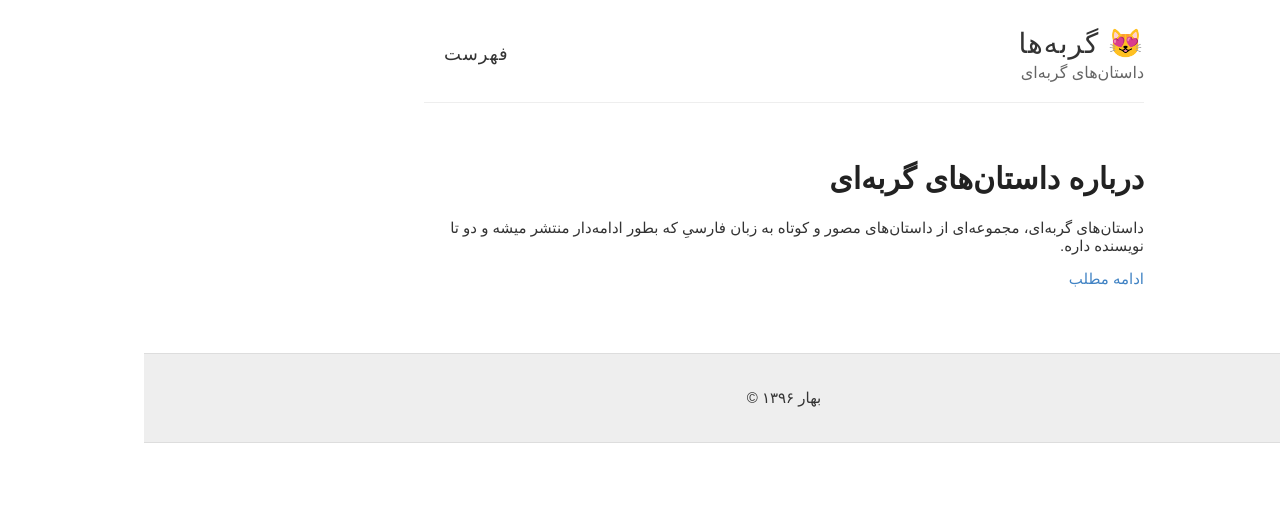
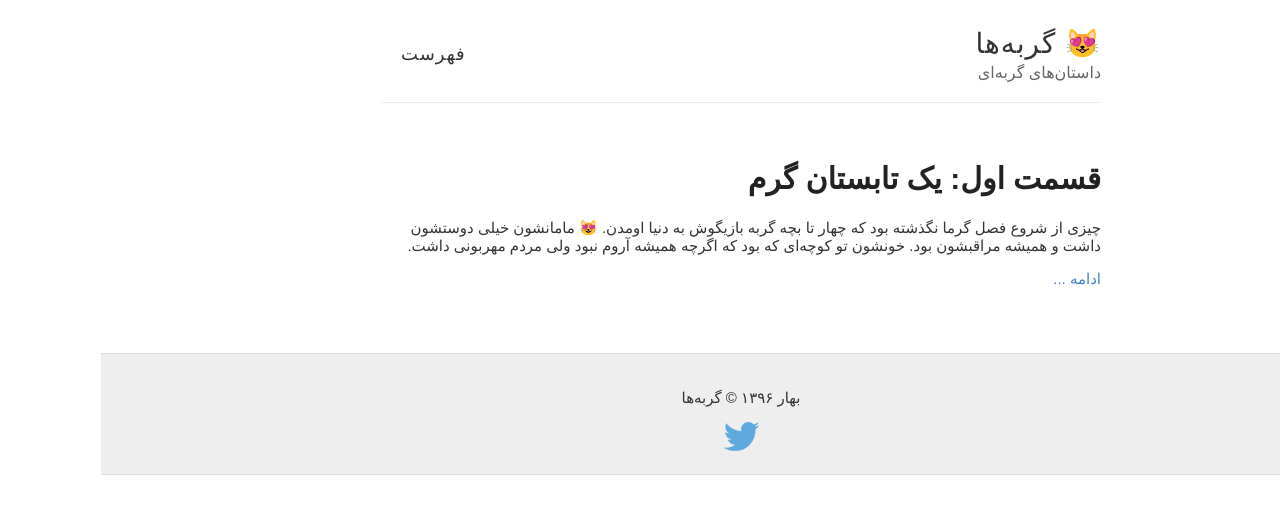
Before and after one commit to behnum/gorbeha.ir, a Jekyll site: the page built from index.html, in a window 1280 px wide. Shown: the top 514 px of the page. Built offline with Jekyll 4.4.1, drawn with Linux system fonts in a browser that asks for light colours; some web fonts are replaced.

Commit message:
Add Part 1 draft, Update template and several other minor changes

```diff
--- a/_layouts/default.html
+++ b/_layouts/default.html
@@ -44,8 +44,11 @@
     <div class="wrapper-footer">
       <div class="container">
         <footer class="footer">
-          <p>بهار ۱۳۹۶ &copy;</p>
+          <p>بهار ۱۳۹۶ &copy; گربه‌ها</p>
           {% include svg-icons.html %}
+          <a href="https://twitter.com/share?text={{ page.title }}&url={{ page.shorturl }}&via=#https://twitter.com/intent/tweet?text={{ page.title }}&url={{ site.url }}{{ page.url }}&via={{ site.twitter_username }}&related={{ site.twitter_username }}" rel="nofollow" target="_blank" title="در توییتر به اشتراک بگذارید">
+            <img alt="..." class="footer-icon" src="{{ site.baseurl }}/images/twitter_logo_blue.png">
+          </a>
         </footer>
       </div>
     </div>
--- a/_posts/2017-6-17-first-post.md
+++ /dev/null
@@ -1,8 +0,0 @@
----
-layout: post
-title: درباره داستان‌های گربه‌ای
----
-
-داستان‌های گربه‌ای، مجموعه‌ای از داستان‌های مصور و کوتاه به زبان فارسیِ که بطور ادامه‌دار منتشر میشه و دو تا نویسنده داره.
-
-خرداد ماه ۱۳۹۶
--- /dev/null
+++ b/_posts/2017-6-17-part-1.md
@@ -0,0 +1,16 @@
+---
+layout: post
+title: یک تابستان گرم
+part: قسمت اول
+---
+
+چیزی از شروع فصل گرما نگذشته بود که چهار تا بچه گربه بازیگوش به دنیا اومدن. 😻 مامانشون خیلی دوستشون داشت و همیشه مراقبشون بود. خونشون تو کوچه‌ای که بود که اگرچه همیشه آروم نبود ولی مردم مهربونی داشت.
+
+اون سال تابستون هوا مثل بقیه سالها خیلی گرم شده بود. ☀️ بچه گربه‌ها انقدر کوچیک بودن که مامانشون باید همیشه پیششون می‌موند و ازشون مراقبت می‌کرد. هنوز چشماشون بسته بود و کافی بود تا مامانشون لحظه‌ای نباشه تا بلند بلند اعتراض کنن. بیشتر وقت ها خواب بودن و مامانشون هم مجبور بود که از کنارشون تکون نخوره تا یه وقت بیدار نشن. هر چند ساعت شیر می خوردن و بعد هم دوباره می خوابیدن.
+
+باباشون هم همیشه همون اطراف مشغول گشت و گذار بود. اخلاق خوبی داشت و معمولا با بقیه گربه‌ها کنار می اومد. اگه کسی براشون غذا می آورد همیشه گربه آخری بود که جلو می اومد. 🍗 تازه اون موقع هم اگه بقیه گربه‌ها طبق معمول می خواستن سر غذا دعوا کنن، ادامه نمی داد و خیلی بی تفاوت برمیگشت و می‌رفت.
+
+تو اون خیابون آدم‌های جور واجوری زندگی می کردن. پر بود از ساختمون‌های کوتاه و بلند. گربه‌های ما هم تو حیاط یکی از همین خونه‌ها زندگی می‌کردن، پلاک ۱۱. 🏡 توی اون خونه خانوم و آقای پیری هم سال‌ها بود که زندگی می‌کردن و تقریبا همه همسایه‌ها اونها رو می‌شناختن.
+
+
+ب / شنبه ۲۷ خرداد ۱۳۹۶
--- a/index.html
+++ b/index.html
@@ -6,13 +6,13 @@ layout: default
   {% for post in site.posts %}
     <article class="post">
 
-      <h1><a href="{{ site.baseurl }}{{ post.url }}">{{ post.title }}</a></h1>
+      <h1><a href="{{ site.baseurl }}{{ post.url }}">{{ post.part }}: {{ post.title }}</a></h1>
 
       <div class="entry">
         {{ post.excerpt }}
       </div>
 
-      <a href="{{ site.baseurl }}{{ post.url }}" class="read-more">ادامه مطلب</a>
+      <a href="{{ site.baseurl }}{{ post.url }}" class="read-more">ادامه ...</a>
     </article>
   {% endfor %}
 </div>
```
Also changed, not shown: _layouts/post.html (+6 -1 lines), images/twitter_logo_blue.png (added).
